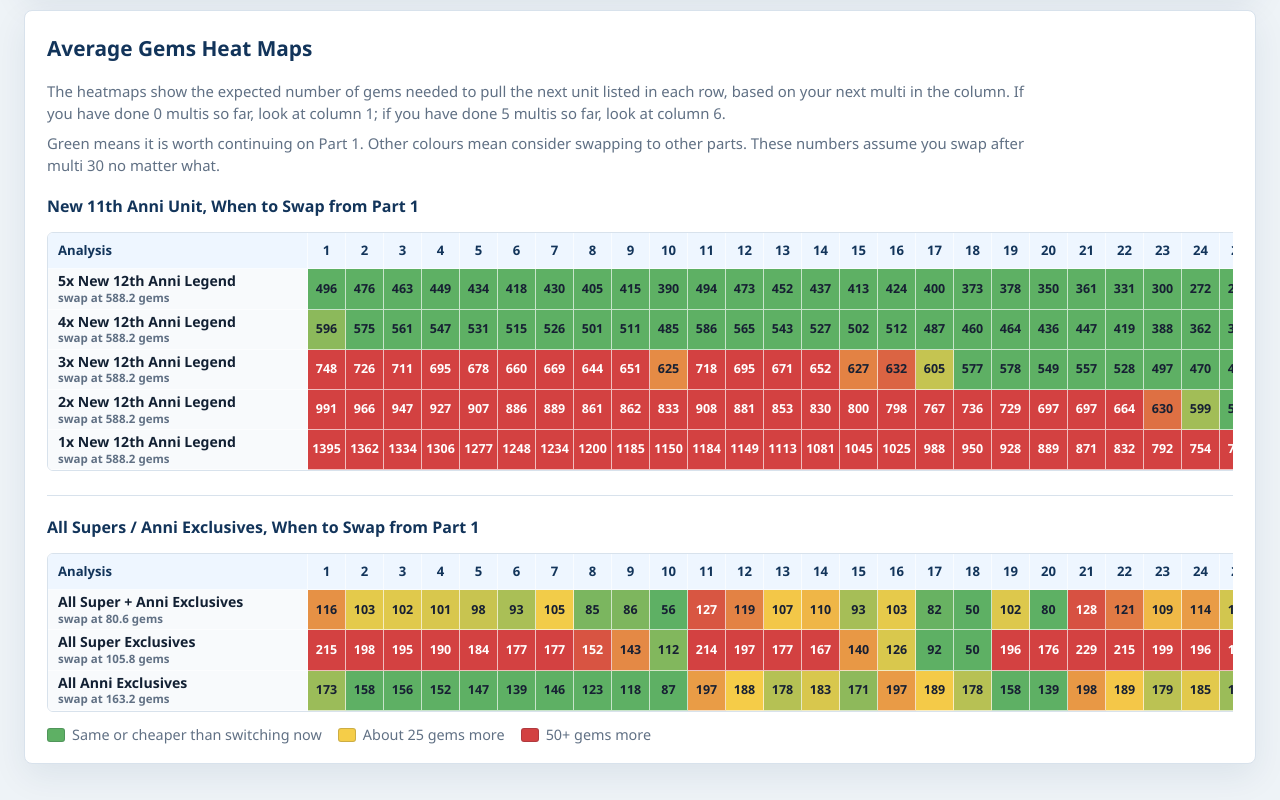
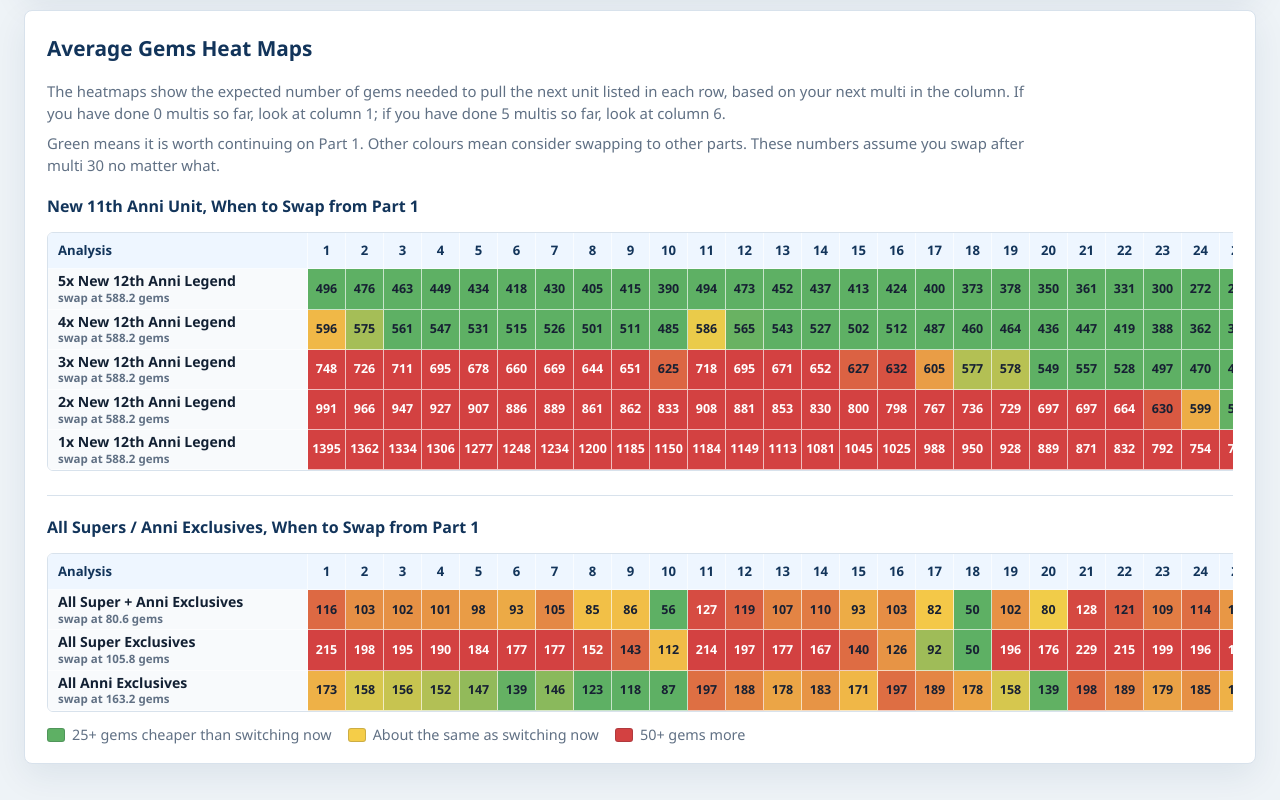
Before and after one commit to optc-ranking/sugofest-calculator, a plain HTML site: page index.html in a window 1280 px wide. Shown: the part 1494-2294 px from the top of the page. Drawn offline with nearby package versions, Linux system fonts and the light colour scheme.

Commit message:
Adjust heatmap color thresholds

```diff
--- a/home.js
+++ b/home.js
@@ -511,12 +511,12 @@ document.addEventListener('DOMContentLoaded', () => {
         const yellow = [245, 205, 72];
         const red = [211, 65, 65];
 
-        if (diff <= 0) return `rgb(${green.join(', ')})`;
+        if (diff <= -25) return `rgb(${green.join(', ')})`;
         if (diff >= 50) return `rgb(${red.join(', ')})`;
 
-        const start = diff <= 25 ? green : yellow;
-        const end = diff <= 25 ? yellow : red;
-        const t = diff <= 25 ? diff / 25 : (diff - 25) / 25;
+        const start = diff <= 0 ? green : yellow;
+        const end = diff <= 0 ? yellow : red;
+        const t = diff <= 0 ? (diff + 25) / 25 : diff / 50;
         const mixed = start.map((channel, index) => Math.round(channel + (end[index] - channel) * t));
         return `rgb(${mixed.join(', ')})`;
     }
@@ -665,8 +665,8 @@ document.addEventListener('DOMContentLoaded', () => {
         const legend = document.createElement('div');
         legend.className = 'heatmap-legend';
         legend.innerHTML = `
-            <span><i class="heatmap-legend-swatch heatmap-green"></i>Same or cheaper than switching now</span>
-            <span><i class="heatmap-legend-swatch heatmap-yellow"></i>About 25 gems more</span>
+            <span><i class="heatmap-legend-swatch heatmap-green"></i>25+ gems cheaper than switching now</span>
+            <span><i class="heatmap-legend-swatch heatmap-yellow"></i>About the same as switching now</span>
             <span><i class="heatmap-legend-swatch heatmap-red"></i>50+ gems more</span>
         `;
         overviewHeatmapContainer.appendChild(legend);
--- a/index.html
+++ b/index.html
@@ -87,6 +87,6 @@
         </div>
     </div>
 
-    <script src="home.js?v=20260508-tight-y-axis"></script>
+    <script src="home.js?v=20260509-heatmap-green-threshold"></script>
 </body>
 </html>
```
Also changed, not shown: results.html (+1 -1 lines), results.js (+8 -8 lines).
